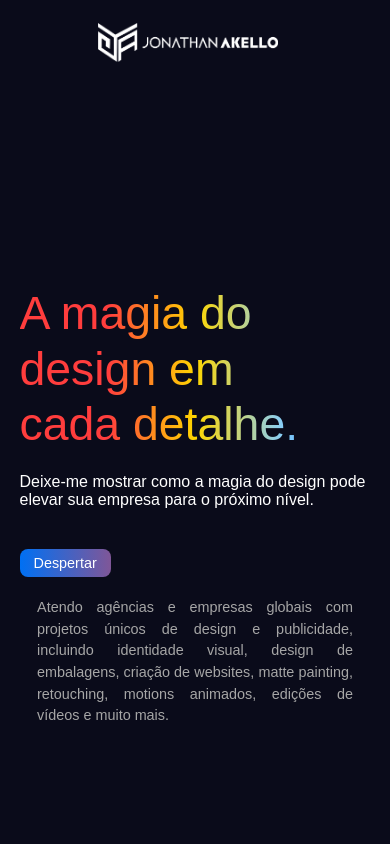
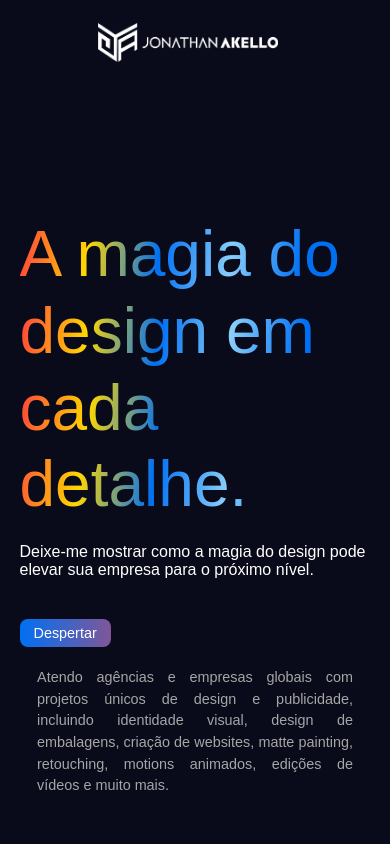
Before and after one commit to Vtx-Victor/site-jon, a Next.js app: page / in a window 390 px wide. Shown: the top 844 px of the page. Built offline with nearby package versions, Linux system fonts and the light colour scheme.

Commit message:
Atualizacao 4.1.0

```diff
--- a/src/components/GaleriaVideos.jsx
+++ b/src/components/GaleriaVideos.jsx
@@ -13,7 +13,7 @@ const GaleriaVideos = () => {
   ];
 
   const [showAllVideos, setShowAllVideos] = useState(false);
-  const videosToShow = showAllVideos ? videos : videos.slice(0, 3);
+  const videosToShow = showAllVideos ? videos : videos.slice(1, 5);
 
   return (
     <ScrollReveal>
--- a/src/styles/Galeria.module.css
+++ b/src/styles/Galeria.module.css
@@ -2,14 +2,6 @@
   padding: 20px;
   color: white;
   text-align: center;
-}
-
-/* Wrapper para os filtros e o hamburger */
-.filtersWrapper {
-  position: relative;
-  display: flex;
-  justify-content: flex-end;
-  align-items: center;
 }
 
 .hamburger {
@@ -29,20 +21,19 @@
   transform: scale(1.1);
   box-shadow: 0 4px 8px rgba(0, 0, 0, 0.3);
 }
-/* Filtros */
 .filterButtons {
   display: flex;
   gap: 10px;
   margin-bottom: 20px;
+  justify-content: center;
 }
 
 .button {
   background: linear-gradient(300deg, #4e54c8, #8f94fb, #ef77d0);
   background-size: 200% 200%;
   border: 1px solid transparent;
-  width: 150px;
+  width: 200px;
   height: 40px;
-  display: inline-flex;
   align-items: center;
   justify-content: center;
   color: white;
@@ -125,6 +116,12 @@
   .hamburger {
     display: block;
   }
+  .filtersWrapper {
+    position: relative;
+    display: flex;
+    justify-content: flex-end;
+    align-items: center;
+  }
   .filterButtons {
     display: none;
     flex-direction: column;
--- a/src/styles/GaleriaVideos.module.css
+++ b/src/styles/GaleriaVideos.module.css
@@ -1,6 +1,6 @@
 .gallery {
   display: grid;
-  grid-template-columns: repeat(4, 1fr); /* 4 vídeos por linha em telas grandes */
+  grid-template-columns: repeat(4, 1fr);
   gap: 15px;
   justify-content: center;
   margin-top: 20px;
--- a/src/styles/Home.module.css
+++ b/src/styles/Home.module.css
@@ -1,10 +1,10 @@
 .gradientText {
-  background: linear-gradient(90deg, #ff3d3d, #ff3d3d, #ffd700, #87cefa, #0070f3);
+  background: linear-gradient(98deg, #ff3d3d, #ffd700 ,#0070f3 ,#87cefa,#0070f3, #0070f3);
   -webkit-background-clip: text;
   -moz-background-clip: text;
   background-clip: text;
   -webkit-text-fill-color: transparent;
-  font-size: 3.6rem;
+  font-size: 4rem;
   font-weight: 200;
   display: block;
 }
@@ -152,7 +152,4 @@
   .subtitle2 {
     font-size: 1rem;
   }
-  .gradientText {
-    font-size: 2.9rem;
-  }
 }
```
